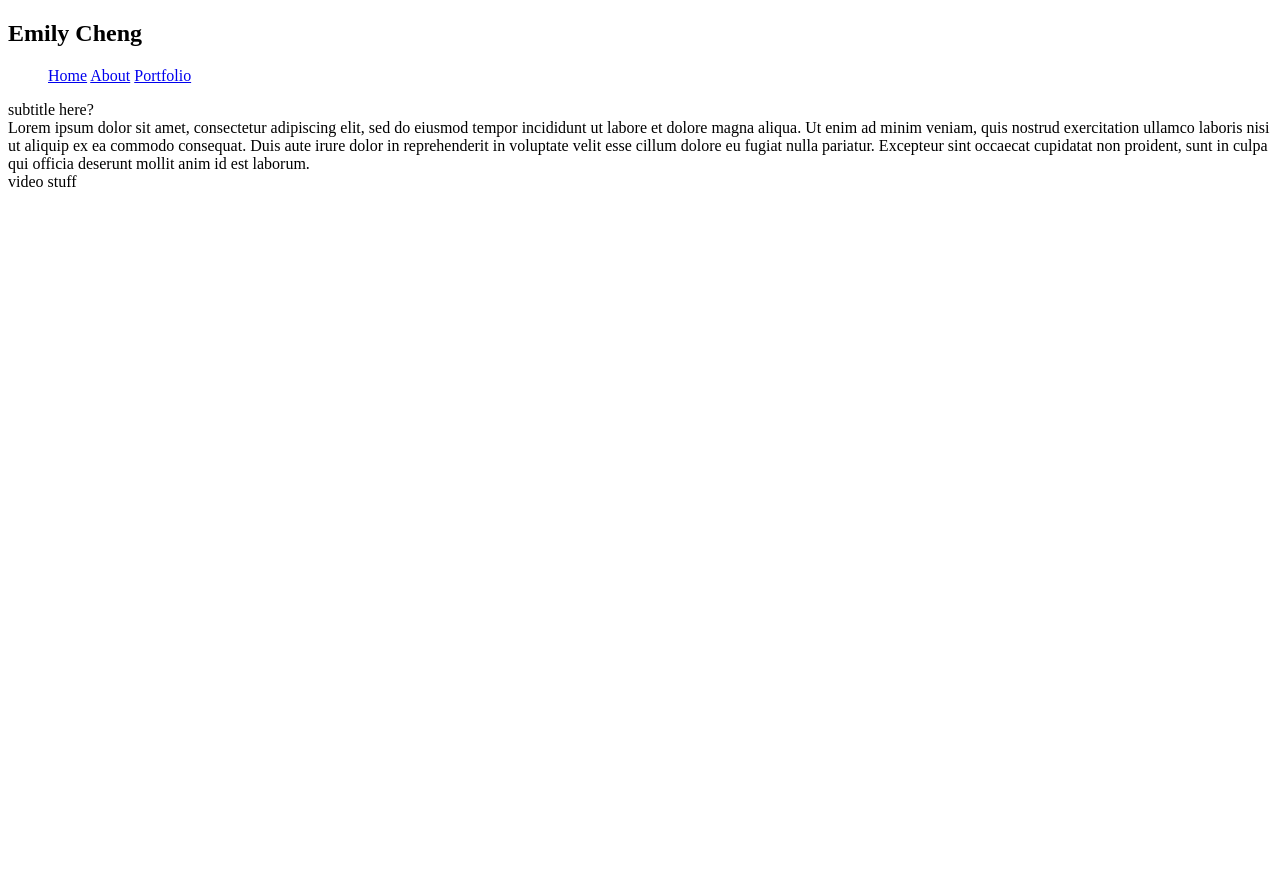
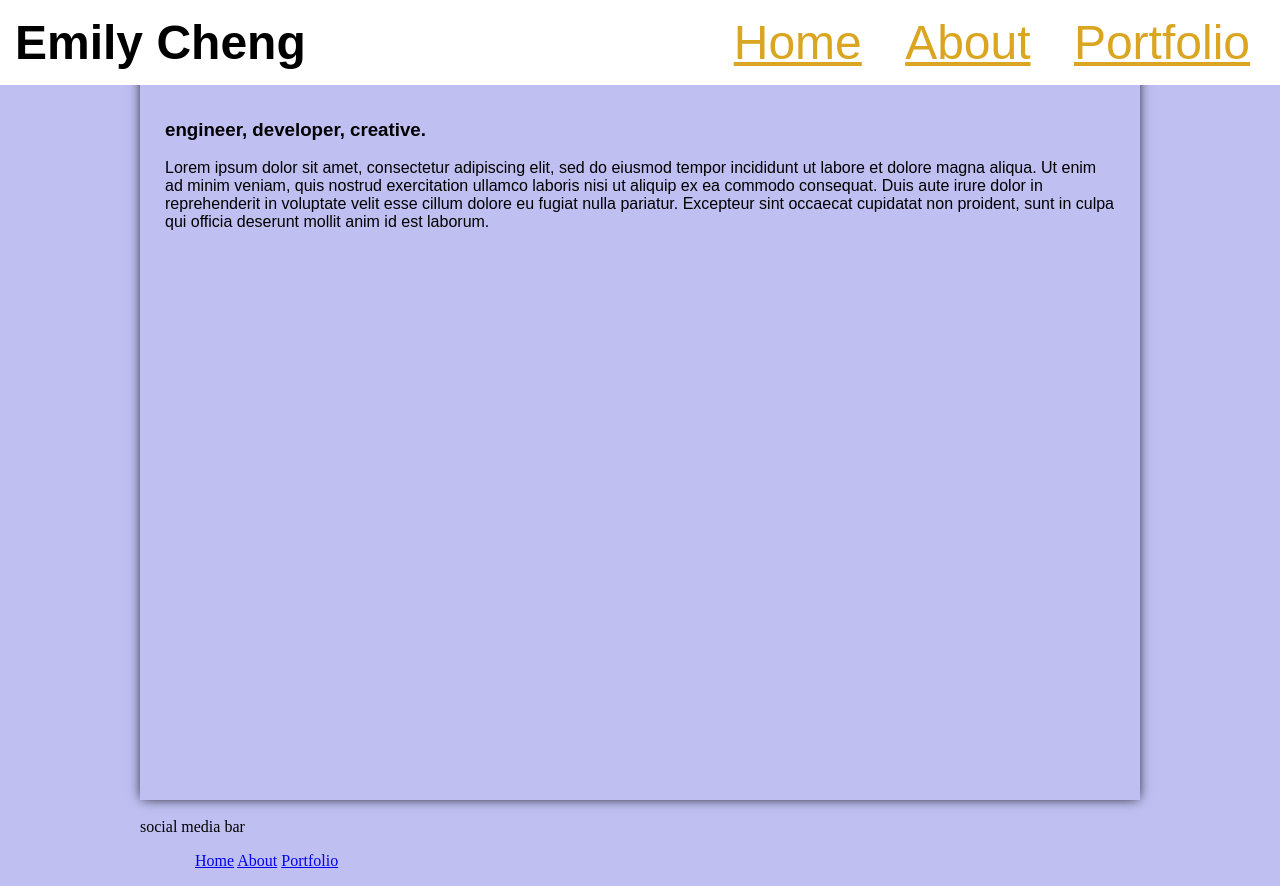
Before and after one commit to Emily-Cheng-Personal-Website/Personal-Website, a plain HTML site: page index.html in a window 1280 px wide. Before the commit the page ends 800 px from the top, so only its background shows below. Drawn offline with Linux system fonts and the light colour scheme; a web font is replaced by a local one.

Commit message:
working main pages no content yet

```diff
--- a/index.html
+++ b/index.html
@@ -6,31 +6,56 @@
     <title>Personal Website - Home</title>
     <link rel="stylesheet" href="style.css">
     <script src="javascript.js"></script>
+    <link rel="preconnect" href="https://fonts.googleapis.com">
+    <link rel="preconnect" href="https://fonts.gstatic.com" crossorigin>
+    <link href="https://fonts.googleapis.com/css2?family=Contrail+One&family=Lexend+Peta:wght@200;500&display=swap" rel="stylesheet">
 </head>
+<!-- home page -->
 <body>
     <header>
+        <span><h1 class="name-logo">Emily Cheng</h1></span>
         <nav>
-            <h1>Emily Cheng</h1>
+            <div class="top-links">
+                <a class="top-links" href="index.html">Home</a>
+                <a class="top-links" href="about.html">About</a>
+                <a class="top-links" href="portfolio.html">Portfolio</a>
+            </div>
+        </nav>
+    </header>
+    <!-- biography -->
+    <main>
+        <section>
+            <div class="headline">
+                <h3>engineer, developer, creative.</h3>
+            </div>
+            <div>
+                Lorem ipsum dolor sit amet, consectetur adipiscing elit, sed do eiusmod tempor incididunt ut labore et dolore magna aliqua. Ut enim ad minim veniam, quis nostrud exercitation ullamco laboris nisi ut aliquip ex ea commodo consequat. Duis aute irure dolor in reprehenderit in voluptate velit esse cillum dolore eu fugiat nulla pariatur. Excepteur sint occaecat cupidatat non proident, sunt in culpa qui officia deserunt mollit anim id est laborum.
+            </div>
+        </section>
+        <br>
+        <!-- gallery -->
+        <!-- <section>
+            <div>
+                photos
+            </div>
+            <br>
+            <div class="video">
+                <iframe width="560" height="315" src="https://www.youtube.com/embed/ThNWyUvauNw" title="YouTube video player" frameborder="0" allow="accelerometer; autoplay; clipboard-write; encrypted-media; gyroscope; picture-in-picture; web-share" allowfullscreen></iframe>
+            </div>
+        </section> -->
+    </main>
+    <br>
+    <footer>
+        <div>
+            social media bar
+        </div>
+        <div class="top-links">
             <ul>
                 <a href="homepage">Home</a>
                 <a href="aboutpage">About</a>
                 <a href="portfolio">Portfolio</a>
             </ul>
-        </nav>
-        <div>
-            subtitle here?
         </div>
-    </header>
-    <!-- biography -->
-    <section>
-        <div>
-            Lorem ipsum dolor sit amet, consectetur adipiscing elit, sed do eiusmod tempor incididunt ut labore et dolore magna aliqua. Ut enim ad minim veniam, quis nostrud exercitation ullamco laboris nisi ut aliquip ex ea commodo consequat. Duis aute irure dolor in reprehenderit in voluptate velit esse cillum dolore eu fugiat nulla pariatur. Excepteur sint occaecat cupidatat non proident, sunt in culpa qui officia deserunt mollit anim id est laborum.
-        </div>
-    </section>
-    <section>
-        <div>
-            video stuff
-        </div>
-    </section>
+    </footer>
 </body>
 </html>
--- a/styling.scss
+++ b/styling.scss
@@ -0,0 +1,88 @@
+// SASS SHEET FOR WEBSITE
+
+// ---------------------- VARIABLES ---------------------------- //
+// BODY VARIABLES
+$body-text-color: black;
+$body-text-size: 16;
+$body-color: rgb(191, 191, 242);
+$background-color: white;
+
+// HEADER VARIABLES
+$nav-text-color: goldenrod;
+$header-font-size: 3rem;
+$header-background-color: navy;
+
+* {
+    box-sizing: border-box;
+}
+
+// ---------------------- MAIN CODE BELOW ---------------------------- //
+
+// styling header sections
+header {
+    position: fixed;
+    background-color: $background-color;
+    background-origin: padding-box;
+    background-repeat: repeat;
+    top: 0px;
+    left: 0px;
+    right: 0px;
+    padding: 0.5em 1 em;
+    font-family: 'Contrail One', sans-serif;
+    font-size: $header-font-size;
+}
+
+.headline {
+    font-family: 'Lexend Peta', sans-serif;
+}
+
+.name-logo {
+    float: left;
+    margin: 15px 15px 15px 15px;
+    font-size: $header-font-size;
+}
+
+.top-links{
+    color: $nav-text-color;
+    margin: 15px 15px 15px 15px;
+}
+
+nav{
+    display: flex;
+    float: right;
+}
+
+// styling body
+body {
+    // font-family: "Lexend-Peta", sans-serif;
+    height: 100%;
+    // padding: 10;
+    max-width: 1000px;
+    margin: 0 auto;
+    background-color: $body-color;
+    color: $body-text-color;
+}
+
+// main section
+main {
+    padding: 100px 25px 100px 25px;
+    box-shadow: 0 0 12px -2px black;
+    min-height: 100vh;
+    font-family: sans-serif;
+}
+
+// * {
+//     box-sizing: border-box;
+// }
+// link editing
+// .active{
+
+// }
+
+// styling video
+
+.video {
+    display: flex;
+    align-items: center;
+    justify-content: center;
+}
```
Also changed, not shown: about.html (+25 -0 lines), portfolio.html (+26 -0 lines), style.css, 1 other file.
